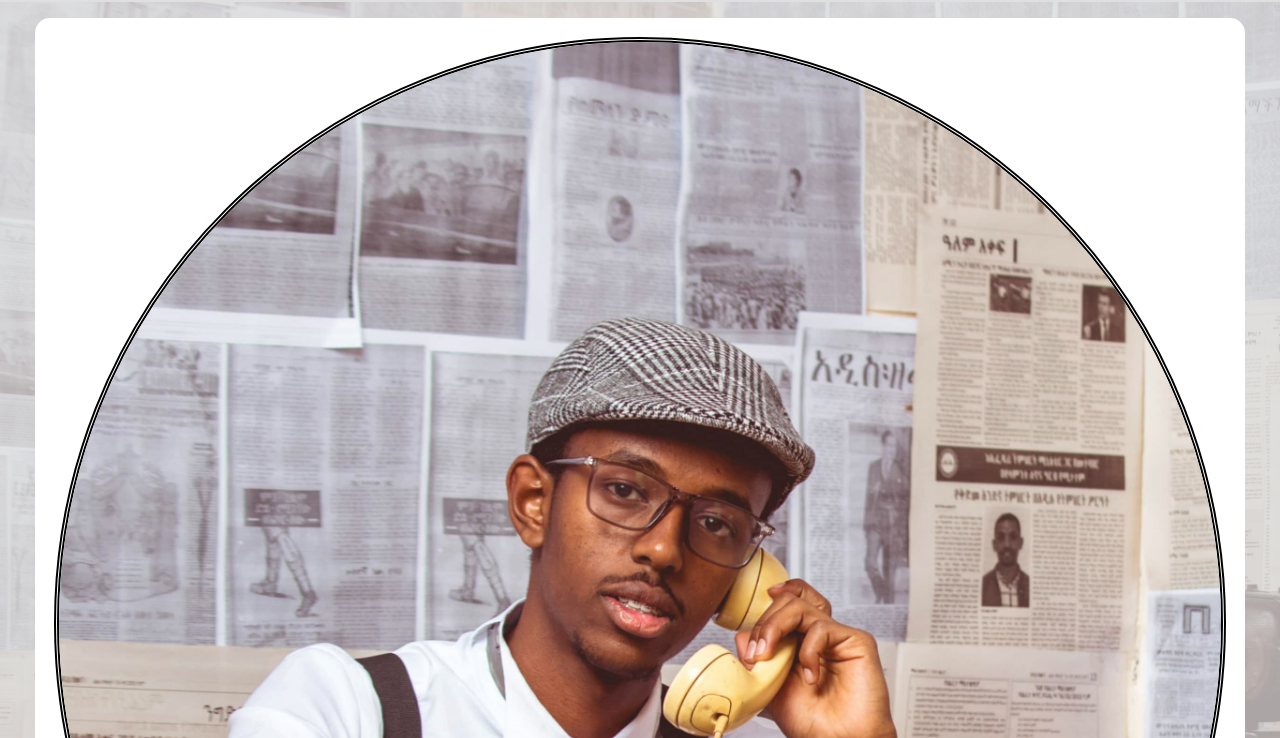
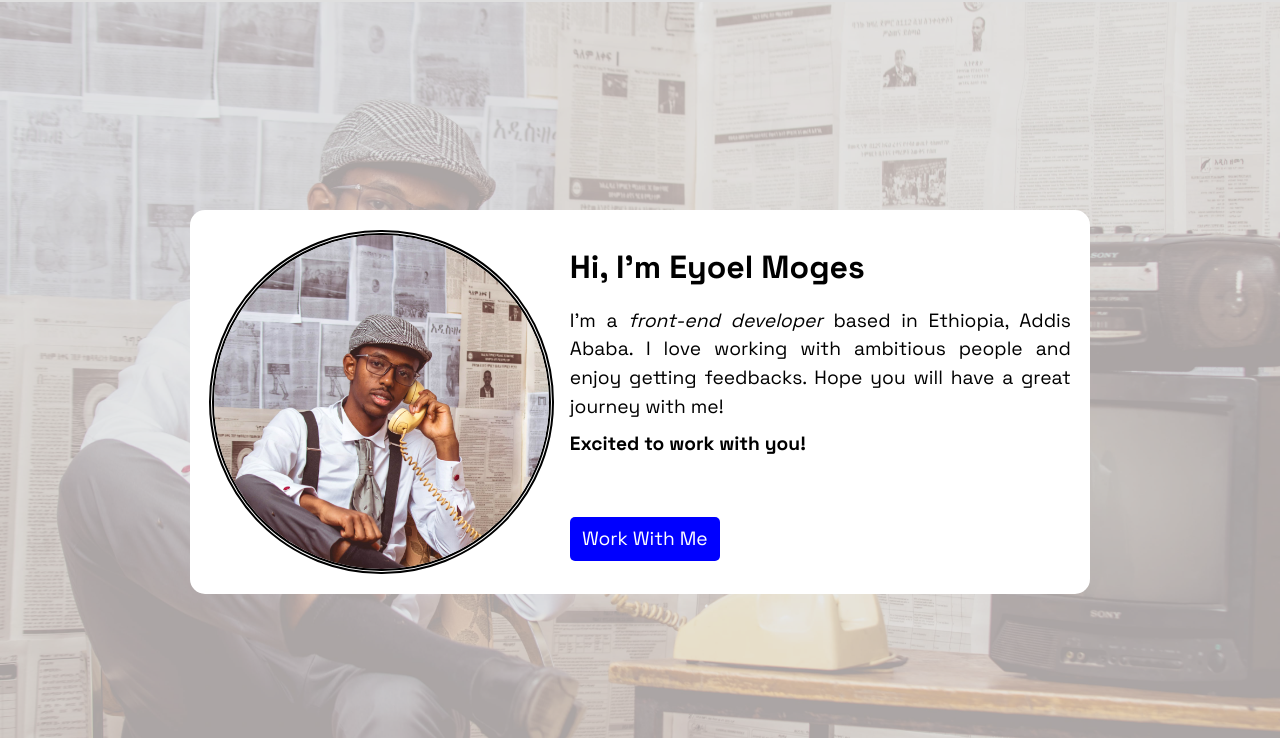
Before and after one commit to eyoelm5/Portfolio, a plain HTML site: page index.html in a window 1280 px wide. Shown: the part 62-800 px from the top of the page. Drawn offline with Linux system fonts and the light colour scheme.

Commit message:
Making landing page responsive

```diff
--- a/css/style.css
+++ b/css/style.css
@@ -134,7 +134,6 @@ body{
     align-items: center;
     justify-content: center;
     position: relative;
-    padding: 1rem;
 }
 
 .landing-page::after{
@@ -151,19 +150,21 @@ body{
 .landing-page__container{
     background-color: var(--WHITE-COLOR);
     color: var(--BLACK-COLOR);
-    width:97%;
+    width:min(90%,350px);
     border-radius: 15px;
     display: flex;
-    flex-flow: row wrap;
+    flex-flow: column nowrap;
     gap: 1rem;
     padding: 1.2rem;
     z-index: 1;
+    margin: 1rem auto;
 }
 
 .landing-page__content{
     display: flex;
     flex-flow: column nowrap;
-    gap: min(4vh, 2rem);
+    justify-content: space-around;
+    gap: 2rem;
     font-size: 1.2rem;
 }
 
@@ -172,7 +173,14 @@ body{
     border-radius: 50%;
 }
 
+.landing-page__text{
+    display: flex;
+    flex-flow: column nowrap;
+    gap: 1rem;
+}
+
 .landing-page__h1{
+    text-align: center;
     font-weight: bold;
     font-size: min(6vh,2rem);
 }
@@ -361,8 +369,27 @@ body{
     color: var(--WHITE-COLOR);
 }
 
+
+/* ||MEDIUM SCREEN */
+@media screen and (min-width:768px){
+    /* LANDING PAGE */
+    .landing-page__container{
+        width: min(90%, 900px);
+        flex-flow: row nowrap;
+    }
+
+    .landing-page__img{
+        max-width: 40%;
+    }
+
+    .landing-page__h1{
+        text-align: left;
+    }
+}
+
 /* ||LARGE SCREEN */
 @media screen and (min-width: 992px) {
+    /* HEADER */
     .hamburger-menu{
         display: none;
     }
--- a/index.html
+++ b/index.html
@@ -54,8 +54,10 @@
             <section class="landing-page__container">
                 <img class="landing-page__img" src="img/Profile.jpg" alt="Profile Picture" height="2480" width="2480">
                 <div class="landing-page__content">
-                    <h1 class="landing-page__h1">Hi, I'm Eyoel Moges</h1>
-                    <p class="landing-page__p">I'm a <em>front-end developer</em> based in Ethiopia, Addis Ababa. I love working with ambitious people and enjoy getting feedbacks. Hope you will have a great journey with me!<strong class="block mt-2">Excited to work with you!</strong></p>
+                    <div class="landing-page__text">
+                        <h1 class="landing-page__h1">Hi, I'm Eyoel Moges</h1>
+                        <p class="landing-page__p">I'm a <em>front-end developer</em> based in Ethiopia, Addis Ababa. I love working with ambitious people and enjoy getting feedbacks. Hope you will have a great journey with me!<strong class="block mt-2">Excited to work with you!</strong></p>
+                    </div>
                     <button class="btn btn--landing-page"><span class="nowrap">Work With Me</span></button>
                 </div>
             </section>
```
